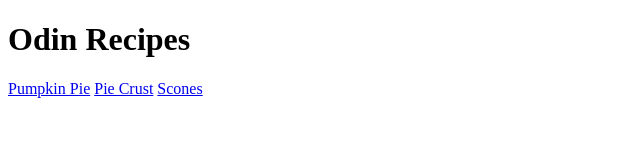
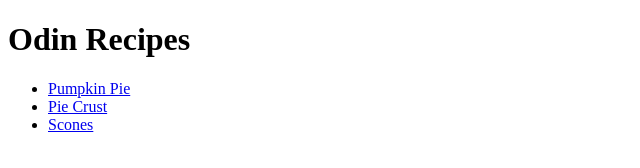
Before and after one commit to lara992/odin-recipes, a plain HTML site: page index.html in a window 1280 px wide. Shown: the whole page, without its empty margins (0-640 px from the left). Drawn offline with Linux system fonts and the light colour scheme.

Commit message:
Add list format for recipes

```diff
--- a/index.html
+++ b/index.html
@@ -6,7 +6,9 @@
 
      <h1>Odin Recipes</h1>
 
-    <a href="recipes/pumpkinpie.html">Pumpkin Pie</a>
-    <a href="recipes/piecrust.html">Pie Crust</a>
-    <a href="recipes/scones.html">Scones</a>
+     <ul>
+    <li><a href="recipes/pumpkinpie.html">Pumpkin Pie</a></li>
+    <li><a href="recipes/piecrust.html">Pie Crust</a></li>
+    <li><a href="recipes/scones.html">Scones</a></li>
+    </ul>
 </html>
```
